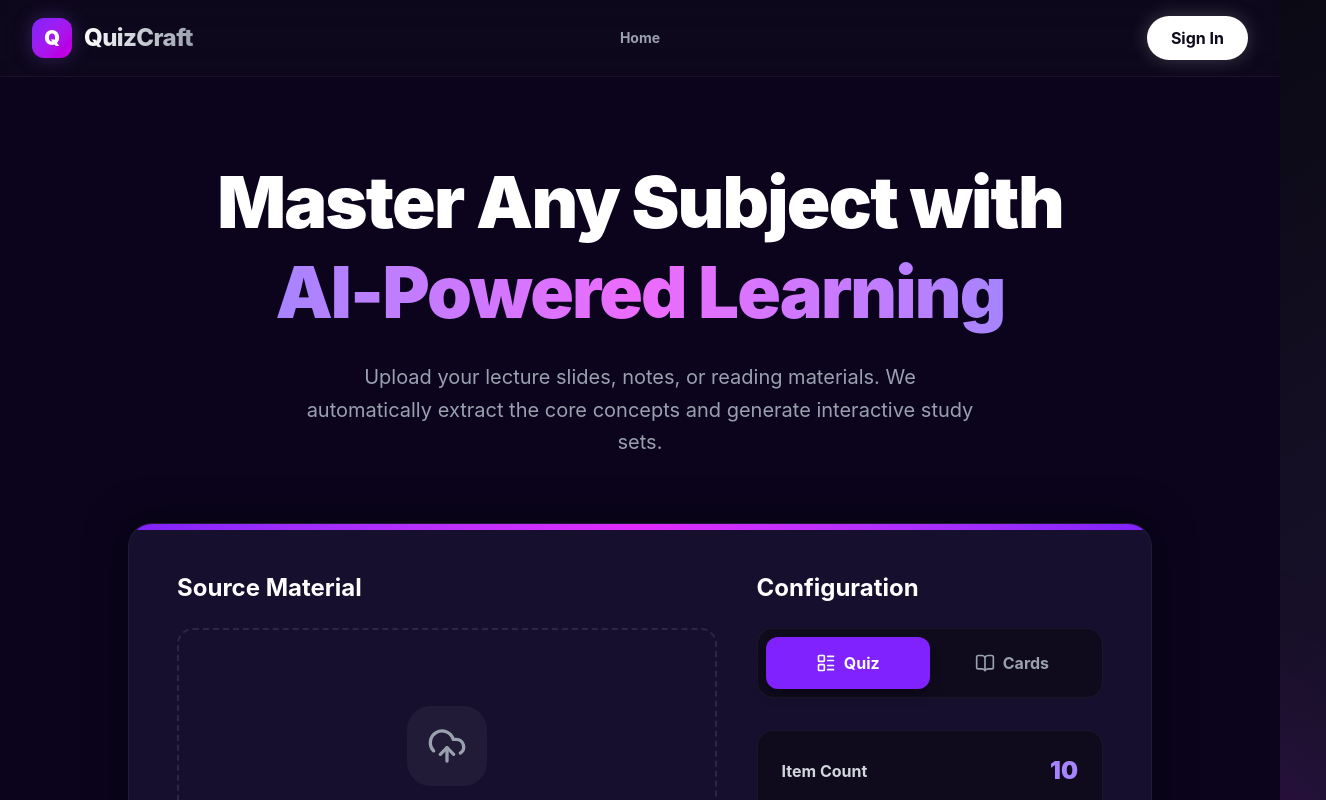
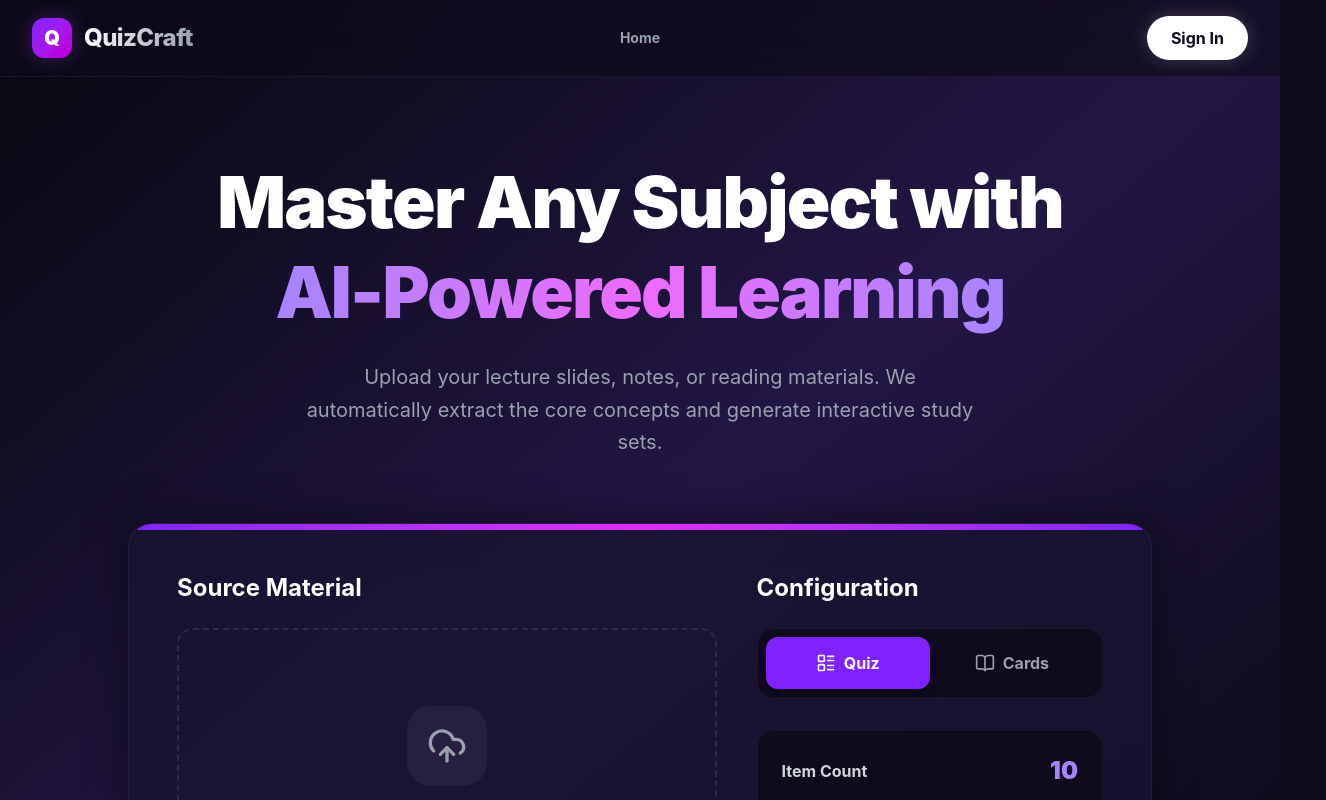
Before and after one commit to Isaac06272/quizcraft, a React (Vite) app in the folder quizcraft/: page / in a window 1280 px wide. Shown: the top 800 px of the page, 1326 px wide, since content can reach past the window. Built offline with nearby package versions, Linux system fonts and the light colour scheme; no server answers.

Commit message:
gradient bg fix

```diff
--- a/quizcraft/src/App.jsx
+++ b/quizcraft/src/App.jsx
@@ -7,7 +7,6 @@ import { AuthProvider, useAuth } from './contexts/AuthContext';
 import { logInWithGoogle, logOut } from './firebase';
 
 // Extract the Navbar into a sub-component so it can use the Auth hook
-// Inside src/App.jsx, update the NavBar function:
 function NavBar() {
   const { currentUser } = useAuth();
 
@@ -71,7 +70,8 @@ export default function App() {
   return (
     <AuthProvider>
       <Router>
-        <div className="min-h-screen bg-background text-white font-sans selection:bg-primary/30">
+        {/* The blanket has been removed and replaced with the gradient here! */}
+        <div className="min-h-screen bg-gradient-to-br from-[#0a0710] via-[#221645] to-[#0a0710] overflow-x-hidden text-white font-sans selection:bg-primary/30">
           <NavBar />
           <main className="container mx-auto px-4 py-12">
             <Routes>
--- a/quizcraft/src/index.css
+++ b/quizcraft/src/index.css
@@ -10,8 +10,8 @@
 }
 
 body {
-  /* The new rich, fixed gradient replaces the flat background color */
-  @apply bg-gradient-to-br from-[#0b0914] via-[#1a122e] to-[#0b0914] text-white min-h-screen bg-fixed;
+  background-color: var(--background);
+  color: #ffffff;
   overflow-x: hidden;
 }
 
```
